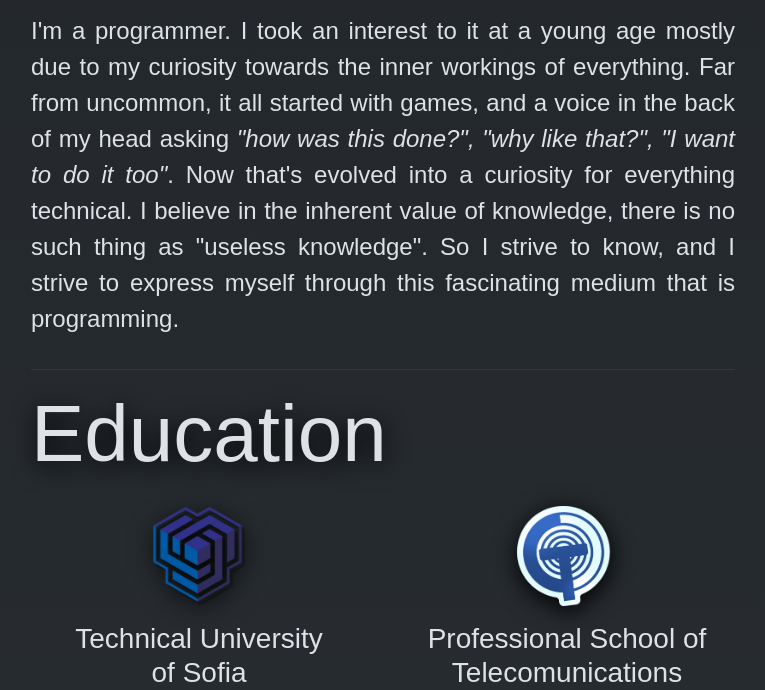
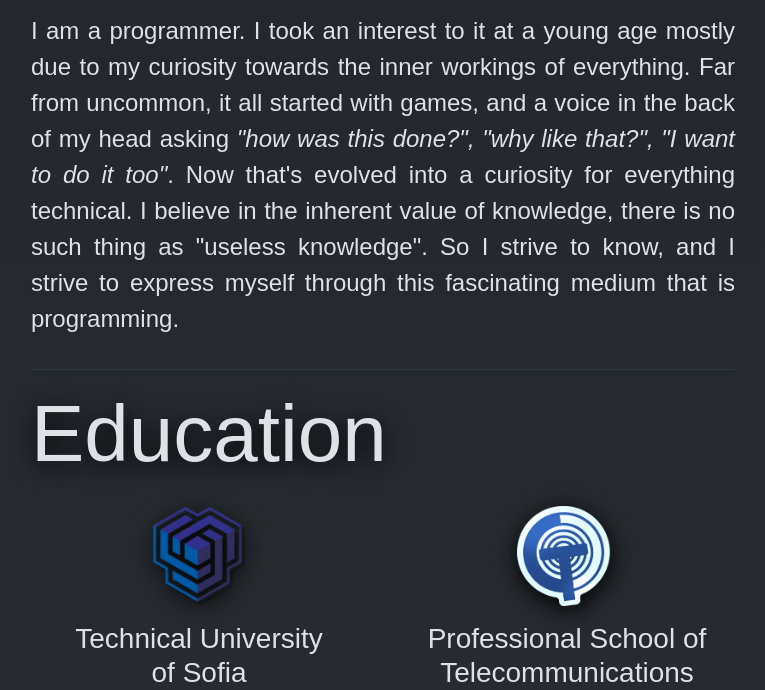
Before and after one commit to 3ento/personal_website, a plain HTML site: page index.html in a window 1280 px wide. Shown: the part 630-1320 px from the top of the page, without its empty margins (257-1022 px from the left). Drawn offline with nearby package versions, Linux system fonts and the light colour scheme; a web font is replaced by a local one.

Commit message:
minor spelling mistake

```diff
--- a/index.html
+++ b/index.html
@@ -59,7 +59,7 @@
 
     <div class="about" id="">
       <p class="display-6">Hi,</p>
-      <p>I'm a programmer. I took an interest to it at a young age mostly due to my curiosity towards the inner
+      <p>I am a programmer. I took an interest to it at a young age mostly due to my curiosity towards the inner
         workings of everything. Far from uncommon, it all started with games, and a voice in the back of my head
         asking
         <span class="quotes">"how was this done?", "why like that?", "I want to do it too"</span>. Now that's
@@ -124,7 +124,7 @@
           <div class="logo">
             <img src="images/hkflksdn.png" alt="pgtk">
           </div>
-          <h3>Professional School of Telecomunications</h3>
+          <h3>Professional School of Telecommunications</h3>
           <h4 class="accented-text text-shadow">2019 - 2024</h4>
           </div>
 
```
